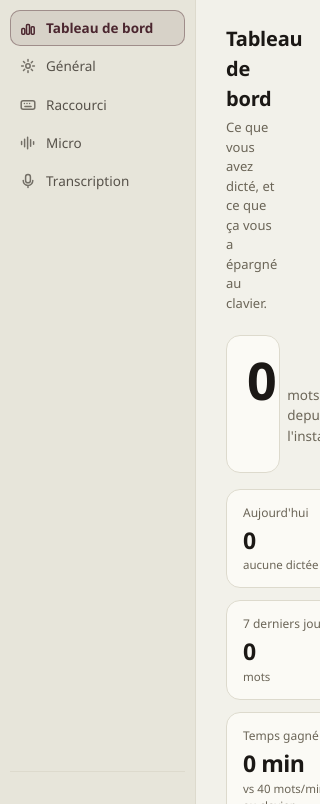
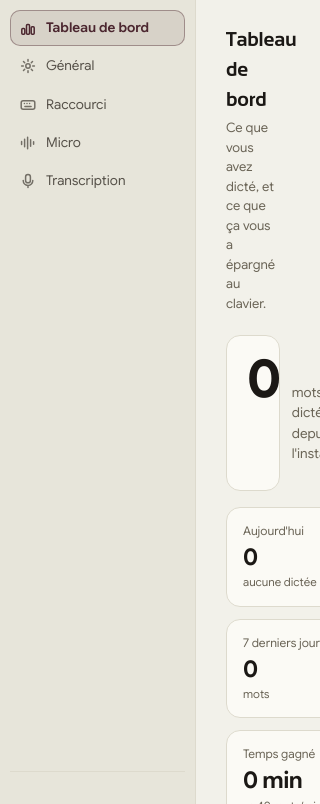
Before and after one commit to quentiinct/feather, an Electron app: page src/renderer/settings/index.html in a window 320 px wide. Shown: the part 40-844 px from the top of the page. Drawn offline with Linux system fonts and the light colour scheme; no server answers.

Commit message:
style(ui): embarque Google Sans Flex pour le texte et Sansation pour les titres
Les deux polices sont embarquées, pas chargées depuis Google Fonts :
l'application fonctionne hors ligne et sa CSP interdit toute ressource
distante. Seuls les sous-ensembles latin et latin-ext sont livrés, 99 Ko en
tout, et `font-src 'self'` est ajouté aux deux fenêtres qui affichent du
texte.

Le séparateur de milliers est repassé en insécable ordinaire. Intl utilise
une espace fine (U+202F) que Google Sans Flex couvre dans sa plage Unicode
sans en avoir le glyphe : le navigateur ne cherchait donc pas ailleurs et
« 1 249 » s'affichait « 1249 ».

```diff
--- /dev/null
+++ b/src/renderer/fonts/faces.css
@@ -0,0 +1,53 @@
+@font-face {
+  font-family: 'Google Sans Flex';
+  font-style: normal;
+  font-weight: 300 700;
+  font-display: swap;
+  src: url('../fonts/google-sans-flex-300-700-latin-ext.woff2') format('woff2');
+  unicode-range: U+0100-02BA, U+02BD-02C5, U+02C7-02CC, U+02CE-02D7, U+02DD-02FF, U+0304, U+0308, U+0329, U+1D00-1DBF, U+1E00-1E9F, U+1EF2-1EFF, U+2020, U+20A0-20AB, U+20AD-20C0, U+2113, U+2C60-2C7F, U+A720-A7FF;
+}
+
+@font-face {
+  font-family: 'Google Sans Flex';
+  font-style: normal;
+  font-weight: 300 700;
+  font-display: swap;
+  src: url('../fonts/google-sans-flex-300-700-latin.woff2') format('woff2');
+  unicode-range: U+0000-00FF, U+0131, U+0152-0153, U+02BB-02BC, U+02C6, U+02DA, U+02DC, U+0304, U+0308, U+0329, U+2000-206F, U+20AC, U+2122, U+2191, U+2193, U+2212, U+2215, U+FEFF, U+FFFD;
+}
+
+@font-face {
+  font-family: 'Sansation';
+  font-style: normal;
+  font-weight: 400;
+  font-display: swap;
+  src: url('../fonts/sansation-400-latin-ext.woff2') format('woff2');
+  unicode-range: U+0100-02BA, U+02BD-02C5, U+02C7-02CC, U+02CE-02D7, U+02DD-02FF, U+0304, U+0308, U+0329, U+1D00-1DBF, U+1E00-1E9F, U+1EF2-1EFF, U+2020, U+20A0-20AB, U+20AD-20C0, U+2113, U+2C60-2C7F, U+A720-A7FF;
+}
+
+@font-face {
+  font-family: 'Sansation';
+  font-style: normal;
+  font-weight: 400;
+  font-display: swap;
+  src: url('../fonts/sansation-400-latin.woff2') format('woff2');
+  unicode-range: U+0000-00FF, U+0131, U+0152-0153, U+02BB-02BC, U+02C6, U+02DA, U+02DC, U+0304, U+0308, U+0329, U+2000-206F, U+20AC, U+2122, U+2191, U+2193, U+2212, U+2215, U+FEFF, U+FFFD;
+}
+
+@font-face {
+  font-family: 'Sansation';
+  font-style: normal;
+  font-weight: 700;
+  font-display: swap;
+  src: url('../fonts/sansation-700-latin-ext.woff2') format('woff2');
+  unicode-range: U+0100-02BA, U+02BD-02C5, U+02C7-02CC, U+02CE-02D7, U+02DD-02FF, U+0304, U+0308, U+0329, U+1D00-1DBF, U+1E00-1E9F, U+1EF2-1EFF, U+2020, U+20A0-20AB, U+20AD-20C0, U+2113, U+2C60-2C7F, U+A720-A7FF;
+}
+
+@font-face {
+  font-family: 'Sansation';
+  font-style: normal;
+  font-weight: 700;
+  font-display: swap;
+  src: url('../fonts/sansation-700-latin.woff2') format('woff2');
+  unicode-range: U+0000-00FF, U+0131, U+0152-0153, U+02BB-02BC, U+02C6, U+02DA, U+02DC, U+0304, U+0308, U+0329, U+2000-206F, U+20AC, U+2122, U+2191, U+2193, U+2212, U+2215, U+FEFF, U+FFFD;
+}
--- a/src/renderer/overlay/overlay.css
+++ b/src/renderer/overlay/overlay.css
@@ -20,7 +20,7 @@ body {
   height: 100%;
   background: transparent;
   overflow: hidden;
-  font-family: 'Segoe UI Variable Display', 'Segoe UI', system-ui, sans-serif;
+  font-family: 'Google Sans Flex', 'Segoe UI Variable Display', 'Segoe UI', system-ui, sans-serif;
   color: var(--text);
   /* La fenêtre est plus grande que la pastille pour laisser respirer l'ombre :
      tout ce qui n'est pas la pastille doit laisser passer les clics. */
--- a/src/renderer/settings/app.css
+++ b/src/renderer/settings/app.css
@@ -54,6 +54,11 @@
   --good: #0f7a46;
   --warn: #935900;
   --danger: #b0223a;
+
+  /* Sansation n'existe qu'en 400 et 700 : tout poids demandé au-dessus de 500
+     retombe sur 700. Les titres sont déjà écrits en 620-650, donc en gras. */
+  --font-title: 'Sansation', 'Segoe UI Variable Display', 'Segoe UI', system-ui, sans-serif;
+  --font-body: 'Google Sans Flex', 'Segoe UI Variable Text', 'Segoe UI', system-ui, sans-serif;
 
   --radius: 10px;
   --radius-lg: 14px;
@@ -112,7 +117,7 @@ body {
 body {
   background: var(--surface);
   color: var(--ink);
-  font-family: 'Segoe UI Variable Text', 'Segoe UI', system-ui, -apple-system, sans-serif;
+  font-family: var(--font-body);
   font-size: 14px;
   line-height: 1.5;
   -webkit-font-smoothing: antialiased;
@@ -349,6 +354,7 @@ body {
 }
 
 .panel-head h1 {
+  font-family: var(--font-title);
   margin: 0 0 4px;
   font-size: 20px;
   font-weight: 650;
@@ -373,6 +379,7 @@ body {
 }
 
 .card > h2 {
+  font-family: var(--font-title);
   margin: 0 0 2px;
   font-size: 14px;
   font-weight: 620;
@@ -705,6 +712,7 @@ input[type='range'] {
 }
 
 .chart-head h2 {
+  font-family: var(--font-title);
   margin: 0;
   font-size: 14px;
   font-weight: 620;
--- a/src/renderer/settings/app.js
+++ b/src/renderer/settings/app.js
@@ -21,7 +21,15 @@ let suppressWrites = false;
  * Utilitaires
  * ------------------------------------------------------------------ */
 
-const nf = new Intl.NumberFormat('fr-FR');
+const frFR = new Intl.NumberFormat('fr-FR');
+
+/**
+ * Intl sépare les milliers par une espace fine insécable (U+202F). Google Sans
+ * Flex la couvre dans sa plage Unicode mais n'en a pas le glyphe : le navigateur
+ * ne cherche donc pas ailleurs et « 1 249 » s'affiche « 1249 ». L'insécable
+ * ordinaire, elle, est dans la police.
+ */
+const nf = { format: (n) => frFR.format(n).replace(/\u202f/g, '\u00a0') };
 
 function compact(n) {
   if (n < 10000) return nf.format(n);
--- a/src/renderer/settings/index.html
+++ b/src/renderer/settings/index.html
@@ -4,9 +4,10 @@
     <meta charset="utf-8" />
     <meta
       http-equiv="Content-Security-Policy"
-      content="default-src 'none'; script-src 'self'; style-src 'self'; img-src 'self' data:;"
+      content="default-src 'none'; script-src 'self'; style-src 'self'; img-src 'self' data:; font-src 'self';"
     />
     <title>Feather</title>
+    <link rel="stylesheet" href="../fonts/faces.css" />
     <link rel="stylesheet" href="./app.css" />
   </head>
   <body>
```
Also changed, not shown: src/renderer/overlay/overlay.html (+2 -1 lines), src/renderer/fonts/README.md (added), src/renderer/fonts/google-sans-flex-300-700-latin-ext.woff2 (added), src/renderer/fonts/google-sans-flex-300-700-latin.woff2 (added), src/renderer/fonts/sansation-400-latin-ext.woff2 (added), src/renderer/fonts/sansation-400-latin.woff2 (added), src/renderer/fonts/sansation-700-latin-ext.woff2 (added), src/renderer/fonts/sansation-700-latin.woff2 (added).
